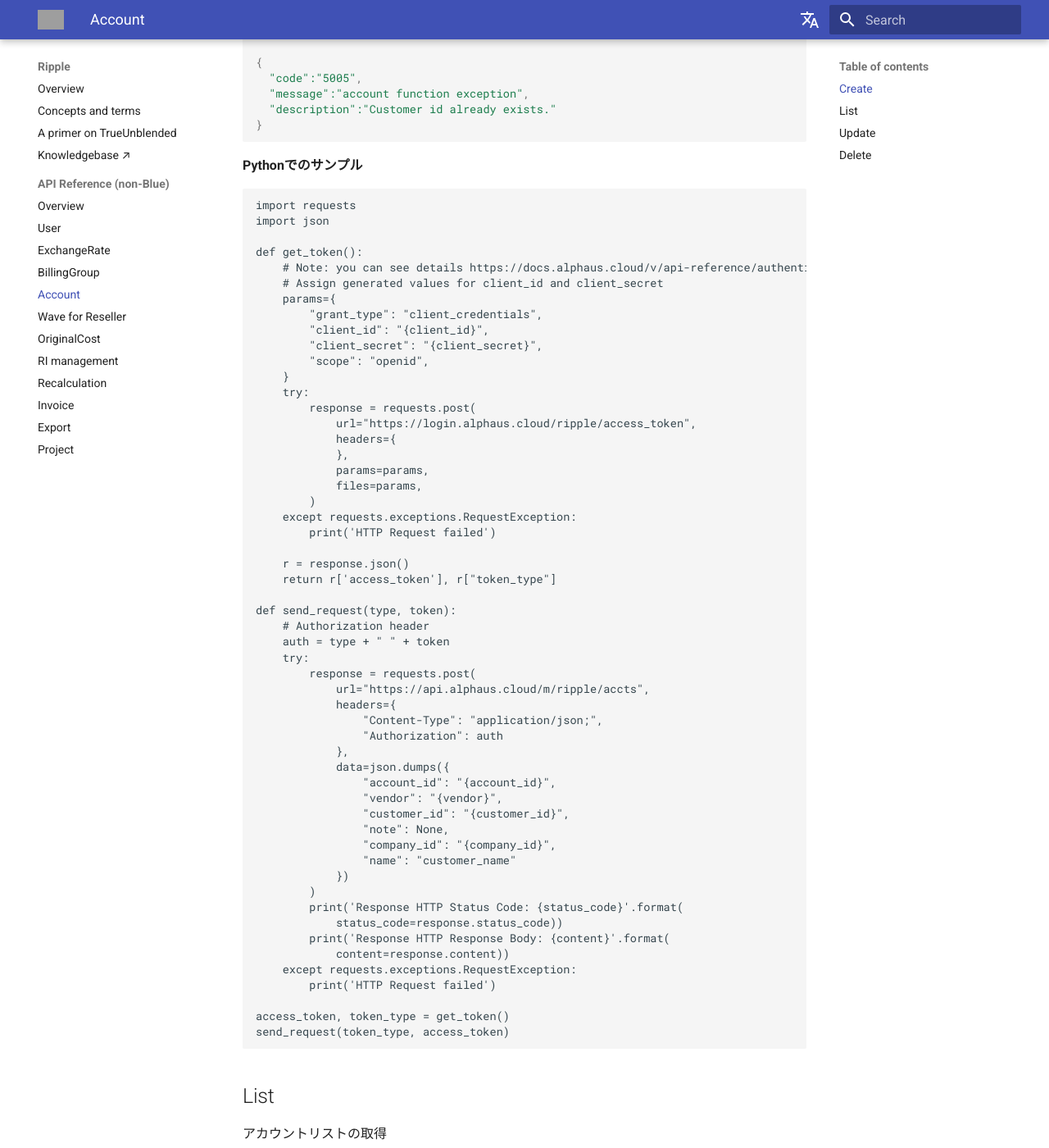
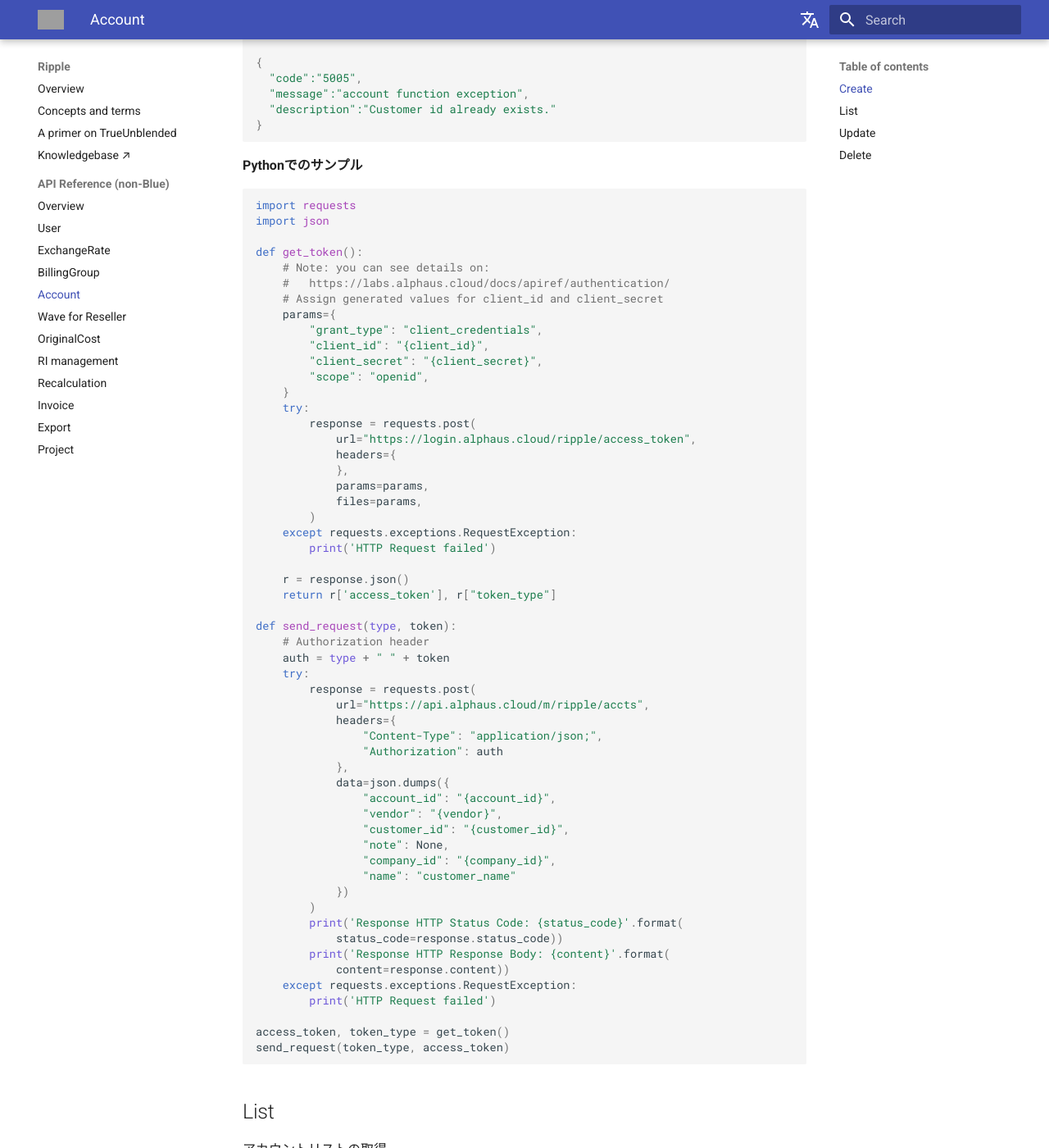
Before and after one commit to alphauslabs/tmpdocs, an MkDocs documentation site: the page built from docs/ripple/apiref/account.md, in a window 1280 px wide and 1400 px high, scrolled down 1448 px. Shown: the whole window at 82% size. Built offline with MkDocs 1.6.1 and Material for MkDocs 9.7.7, drawn with Linux system fonts in a browser that asks for light colours; comment, search, counter and statistics services are not loaded; grey boxes are pictures that could not be loaded.

````diff
--- a/docs/ripple/apiref/account.md
+++ b/docs/ripple/apiref/account.md
@@ -64,12 +64,13 @@ HTTP 400 customer id が既に登録されている場合
 
 **Pythonでのサンプル**
 
-```
+``` python
 import requests
 import json
 
 def get_token():
-    # Note: you can see details https://docs.alphaus.cloud/v/api-reference/authentication
+    # Note: you can see details on:
+    #   https://labs.alphaus.cloud/docs/apiref/authentication/
     # Assign generated values for client_id and client_secret
     params={
         "grant_type": "client_credentials",
````
Also changed, not shown: docs/blueapi/authentication.md (+1 -1 lines), docs/blueapi/overview.md (+1 -1 lines), docs/ripple/apiref/billinggroup.md (+3 -2 lines), docs/ripple/apiref/reseller.md (+3 -2 lines).
